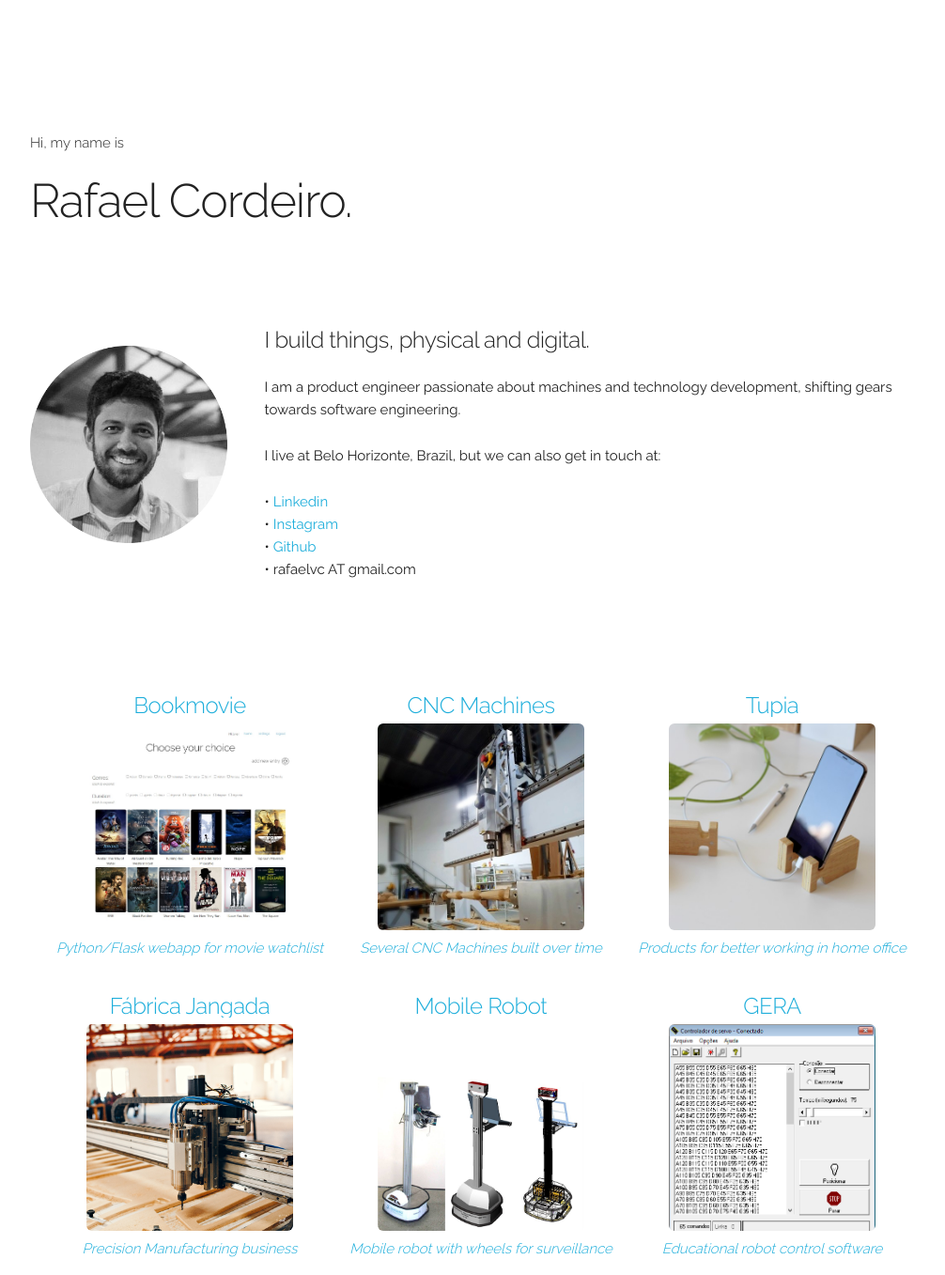
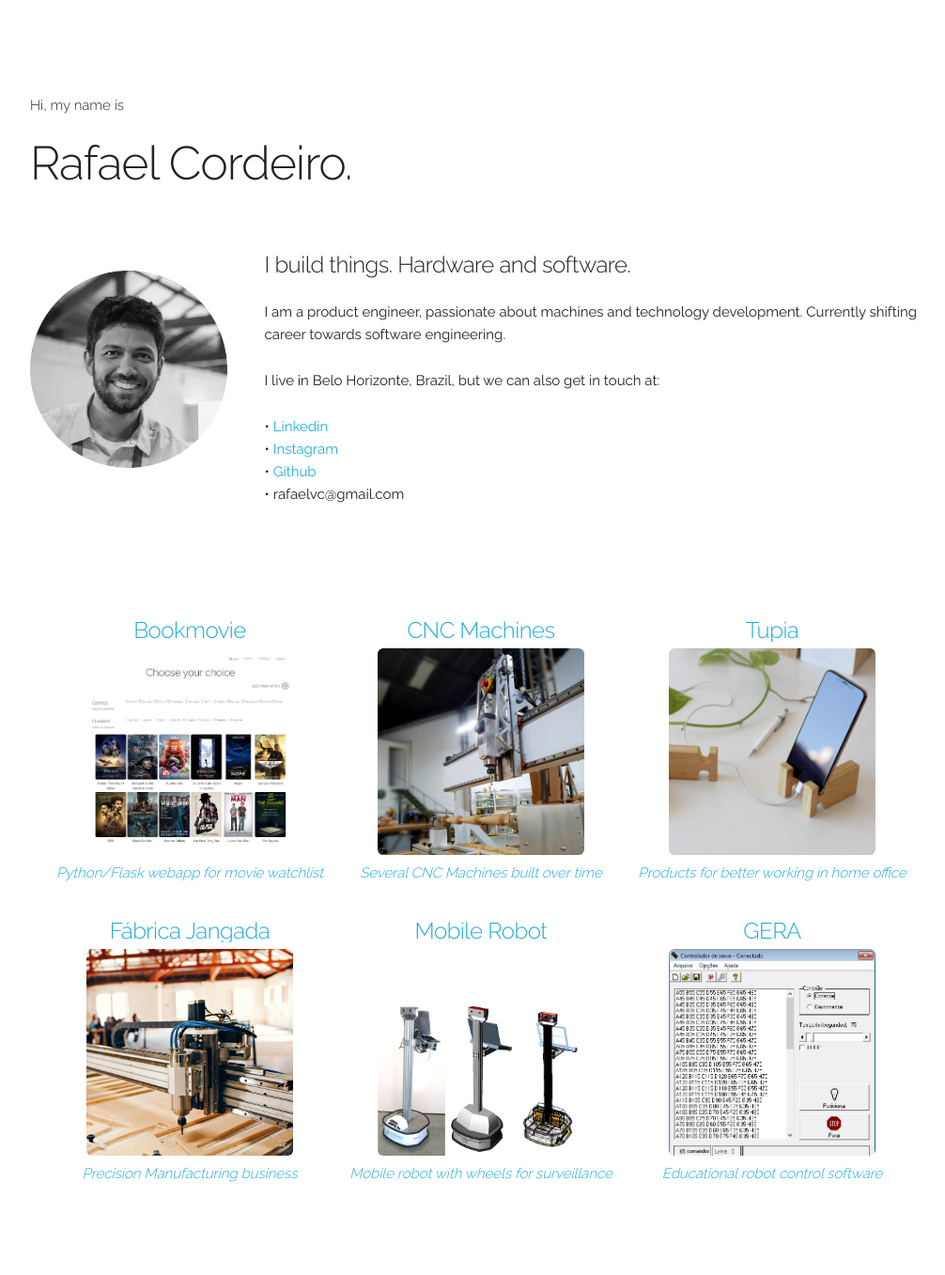
Before and after one commit to rafaelvcordeiro/portfolio, a Flask app: page / in a window 1280 px wide. Shown: the top 1357 px of the page at 94% size, without its empty margins (128-1134 px from the left). After the commit the page ends 1258 px from the top, so only its background shows below. Run offline with Flask 2, Linux system fonts and the light colour scheme.

Commit message:
main page typo correction

```diff
--- a/templates/index.html
+++ b/templates/index.html
@@ -8,28 +8,28 @@ Portfolio
 
 <!-- Page Header
   –––––––––––––––––––––––––––––––––––––––––––––––––– -->
-<div class="row" style="margin-top: 140px;" >
+<div class="row" style="margin-top: 100px;" >
   <div class="twelve columns" style="text-align: left;">
     <h6>Hi, my name is</h6>
     <h1>Rafael Cordeiro.</h1>
 
   </div>
 </div>
-<div class="row" style="margin-top: 80px; height: auto;">
+<div class="row" style="margin-top: 40px; height: auto;">
   <div class="three columns" style="vertical-align: middle; text-align: center;"><br>
     <img style="text-align: center; vertical-align: middle; max-width: 240px;" src="../static/images/foto-RVC2_pb.png"><br>
   </div>
 
   <div class="nine columns" style="text-align: left; vertical-align: middle;">
 
-    <h5>I build things, physical and digital.</h5>
-    <p>I am a product engineer passionate about machines and technology development, shifting gears towards software engineering.</p>
-    <p>I live at Belo Horizonte, Brazil, but we can also get in touch at:</p>
+    <h5>I build things. Hardware and software.</h5>
+    <p>I am a product engineer, passionate about machines and technology development. Currently shifting career towards software engineering.</p>
+    <p>I live in Belo Horizonte, Brazil, but we can also get in touch at:</p>
     <p>
       • <a href="https://www.linkedin.com/in/rafaelvc" target="_blank">Linkedin</a><br>
       • <a href="https://www.instagram.com/rafaelvcordeiro" target="_blank">Instagram</a><br>
       • <a href="https://www.github.com/rafaelvcordeiro" target="_blank">Github</a><br>
-      • rafaelvc AT gmail.com
+      • rafaelvc@gmail.com
     </p>
   </div>
 </div>
--- a/templates/layout.html
+++ b/templates/layout.html
@@ -16,8 +16,7 @@
   –––––––––––––––––––––––––––––––––––––––––––––––––– -->
   <meta charset="utf-8">
   <title>Portfolio</title>
-  <meta name="description" content="I realized I spend quite some time trying to remember or decide what movie or tv series to watch, and also I use to forget recommendation
-  from friends. I created this personal web page to aid organizing movies and tv shows to watch, like a personal food menu, applied in the audiovisual industry">
+  <meta name="description" content="Portfolio to showcase most relevant work that I have done in the last years, focused mainly in programming, robotics and machine design.">
   <meta name="author" content="Rafael Cordeiro">
 
   <!-- Mobile Specific Metas
```
